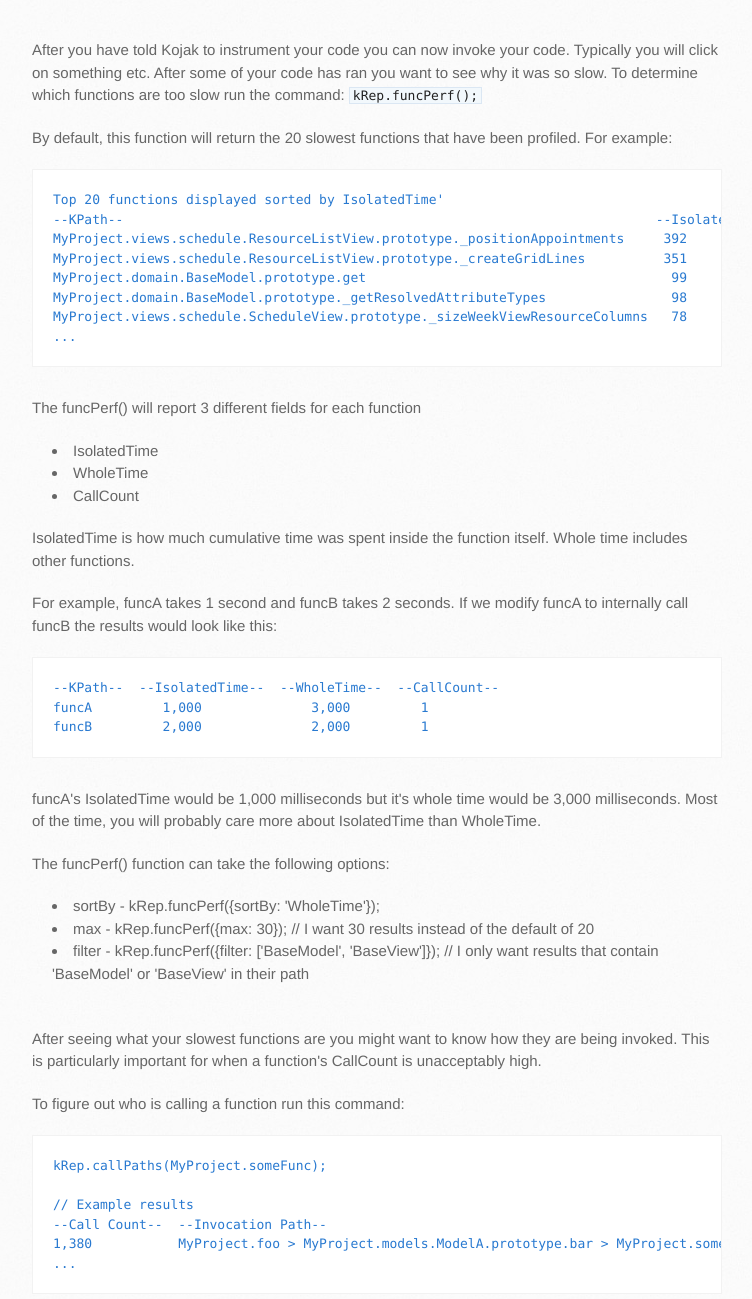
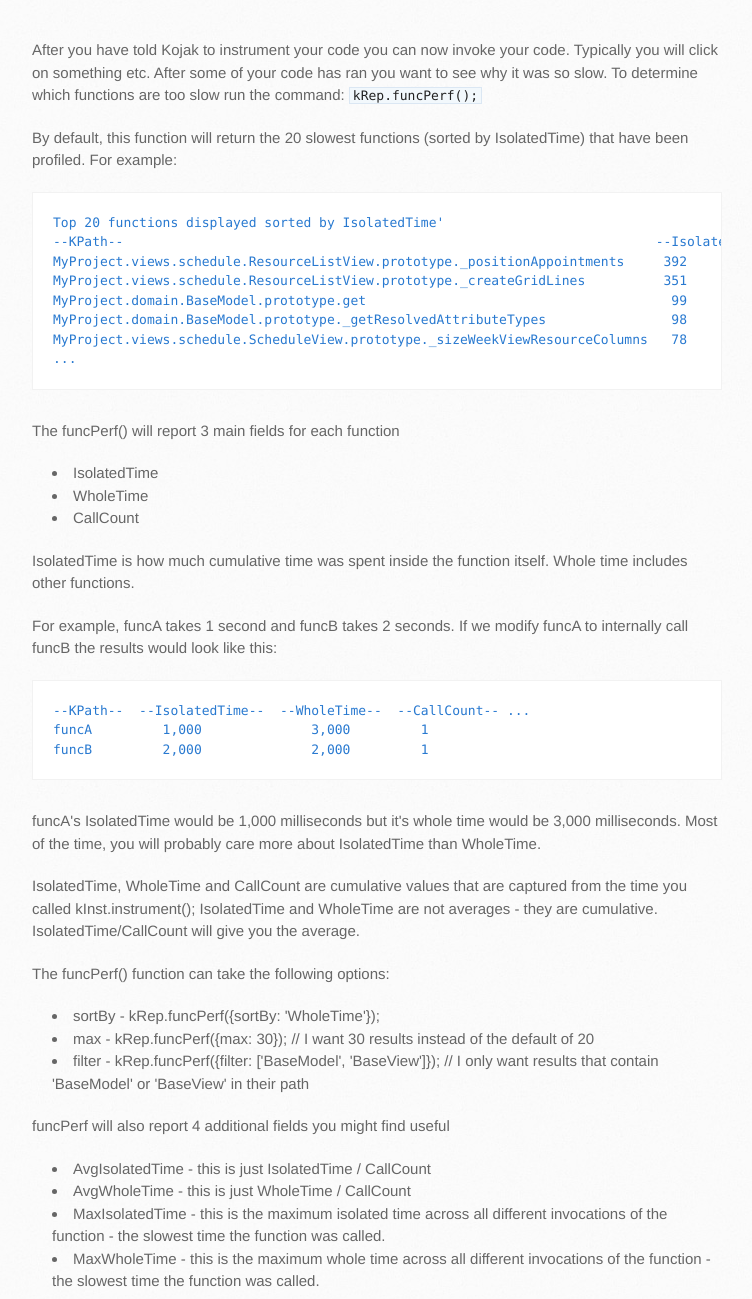
Before and after one commit to theironcook/Kojak, a plain HTML site: page index.html in a window 1280 px wide. Shown: the part 4441-5740 px from the top of the page, without its empty margins (138-890 px from the left). Drawn offline with Linux system fonts and the light colour scheme.

Commit message:
Create gh-pages branch via GitHub

```diff
--- a/index.html
+++ b/index.html
@@ -208,10 +208,10 @@ After you have told Kojak to instrument your code you can now invoke your code.
 After some of your code has ran you want to see why it was so slow.  To determine which functions are too slow run the command:
 <code>kRep.funcPerf();</code></p>
 
-<p>By default, this function will return the 20 slowest functions that have been profiled. For example:</p>
+<p>By default, this function will return the 20 slowest functions (sorted by IsolatedTime) that have been profiled. For example:</p>
 
 <pre><code>Top 20 functions displayed sorted by IsolatedTime'
---KPath--                                                                    --IsolatedTime--  --WholeTime--  --CallCount--
+--KPath--                                                                    --IsolatedTime--  --WholeTime--  --CallCount-- ...
 MyProject.views.schedule.ResourceListView.prototype._positionAppointments     392               426            77
 MyProject.views.schedule.ResourceListView.prototype._createGridLines          351               367            35
 MyProject.domain.BaseModel.prototype.get                                       99                230            14,679
@@ -220,7 +220,7 @@ MyProject.views.schedule.ScheduleView.prototype._sizeWeekViewResourceColumns   7
 ...
 </code></pre>
 
-<p>The funcPerf() will report 3 different fields for each function</p>
+<p>The funcPerf() will report 3 main fields for each function</p>
 
 <ul>
 <li>IsolatedTime</li>
@@ -231,7 +231,7 @@ MyProject.views.schedule.ScheduleView.prototype._sizeWeekViewResourceColumns   7
 <p>For example, funcA takes 1 second and funcB takes 2 seconds.  If we modify funcA to internally call funcB the results would
 look like this:</p>
 
-<pre><code>--KPath--  --IsolatedTime--  --WholeTime--  --CallCount--
+<pre><code>--KPath--  --IsolatedTime--  --WholeTime--  --CallCount-- ...
 funcA         1,000              3,000         1
 funcB         2,000              2,000         1
 </code></pre>
@@ -239,12 +239,22 @@ funcB         2,000              2,000         1
 <p>funcA's IsolatedTime would be 1,000 milliseconds but it's whole time would be 3,000 milliseconds.  Most of the time, you
  will probably care more about IsolatedTime than WholeTime.</p>
 
+<p>IsolatedTime, WholeTime and CallCount are cumulative values that are captured from the time you called kInst.instrument();
+IsolatedTime and WholeTime are not averages - they are cumulative.  IsolatedTime/CallCount will give you the average.</p>
+
 <p>The funcPerf() function can take the following options:</p>
 
 <ul>
 <li>sortBy - kRep.funcPerf({sortBy: 'WholeTime'});</li>
 <li>max - kRep.funcPerf({max: 30}); // I want 30 results instead of the default of 20</li>
 <li>filter - kRep.funcPerf({filter: ['BaseModel', 'BaseView']}); // I only want results that contain 'BaseModel' or 'BaseView' in their path</li>
+</ul><p>funcPerf will also report 4 additional fields you might find useful</p>
+
+<ul>
+<li>AvgIsolatedTime - this is just IsolatedTime / CallCount</li>
+<li>AvgWholeTime - this is just WholeTime / CallCount</li>
+<li>MaxIsolatedTime - this is the maximum isolated time across all different invocations of the function - the slowest time the function was called.</li>
+<li>MaxWholeTime - this is the maximum whole time across all different invocations of the function - the slowest time the function was called.</li>
 </ul><p><br>
 After seeing what your slowest functions are you might want to know how they are being invoked.  This is particularly
 important for when a function's CallCount is unacceptably high.</p>
@@ -379,7 +389,7 @@ kRep.instrumentedCode(options);
 
 // Check the instrumented function performance
 // options is a JavaScript object that can have the following values
-//   sortBy - possible values include 'IsolatedTime', 'WholeTime', 'CallCount'
+//   sortBy - possible values include 'IsolatedTime', 'WholeTime', 'CallCount', 'AvgIsolatedTime', 'AvgWholeTime', 'MaxIsolatedTime', 'MaxWholeTime'
 //   max - how many rows do you want to return
 //   filter: ['xxx', 'xxx'] - can be a string or an array of strings.  Only code matching a filter will be reported
 kRep.funcPerf(options);
```
Also changed, not shown: params.json (+1 -1 lines).
